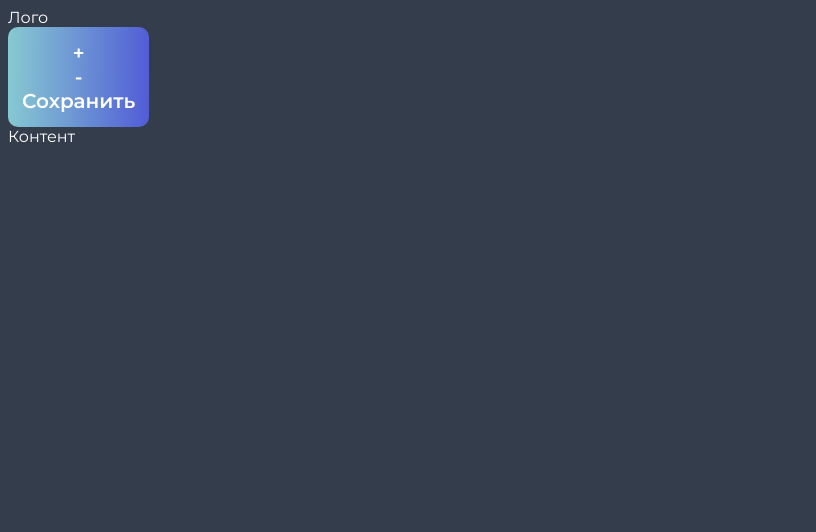
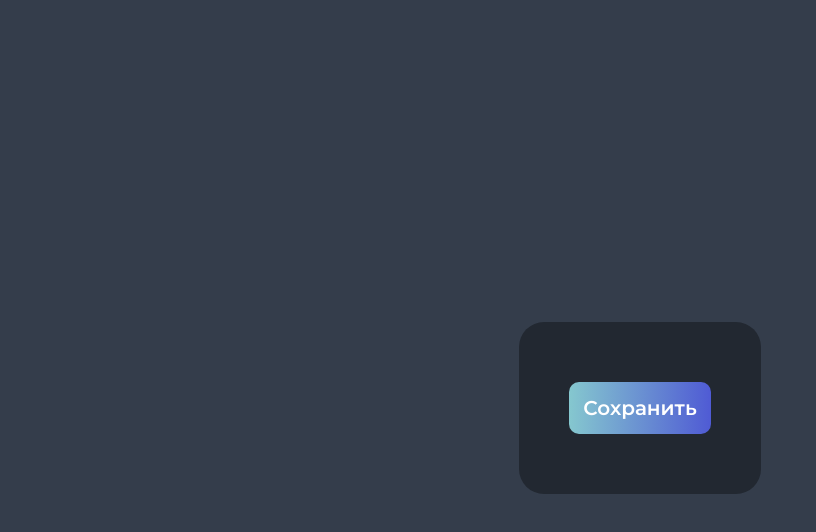
Before and after one commit to n-mark/vue-learn-pjoj1, a Vue app: page / in a window 1280 px wide. Shown: the top 532 px of the page, without its empty margins (0-816 px from the left). Built offline with nearby package versions, Linux system fonts and the light colour scheme.

Commit message:
app first component

```diff
--- a/src/App.vue
+++ b/src/App.vue
@@ -1,20 +1,17 @@
 <script setup>
 import Button from './components/Button.vue';
-const id = "blue";
 </script>
 
 <template>
-  <header class="button">Лого</header>
-  <Button>
-    <template #[id]>
-      +
-    </template>
-    <template #text>
-      -
-    </template>
-    Сохранить
-  </Button>
-  <main :id>Контент</main>
+  <main class="main">
+    <Button>Сохранить</Button>
+  </main>
 </template>
 
-<style scoped></style>
+<style scoped>
+.main {
+  background: var(--color-bg-main);
+  padding: 60px 50px;
+  border-radius: 25px;
+}
+</style>
--- a/src/style.css
+++ b/src/style.css
@@ -25,4 +25,8 @@ body {
   -webkit-font-smoothing: antialiased;
   -moz-osx-font-smoothing: grayscale;
   background-color: var(--color-bg);
+
+  display: grid;
+  place-items: center;
+  min-height: 100vh;
 }
```
Also changed, not shown: notes/04-09-first-component-app.md (added, +24 -0 lines).
